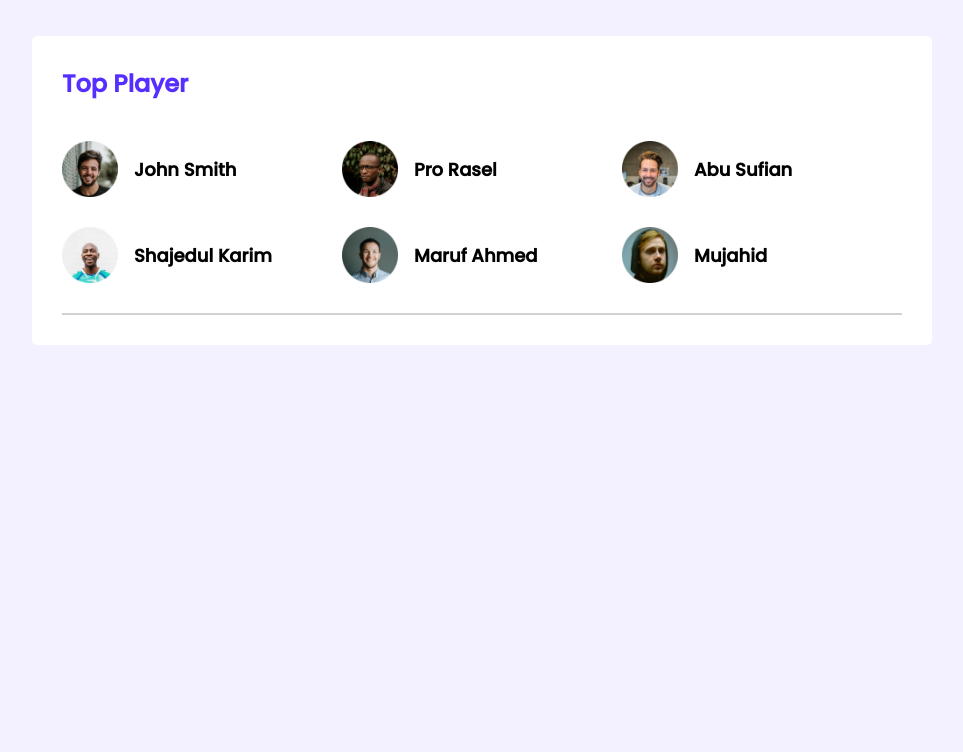
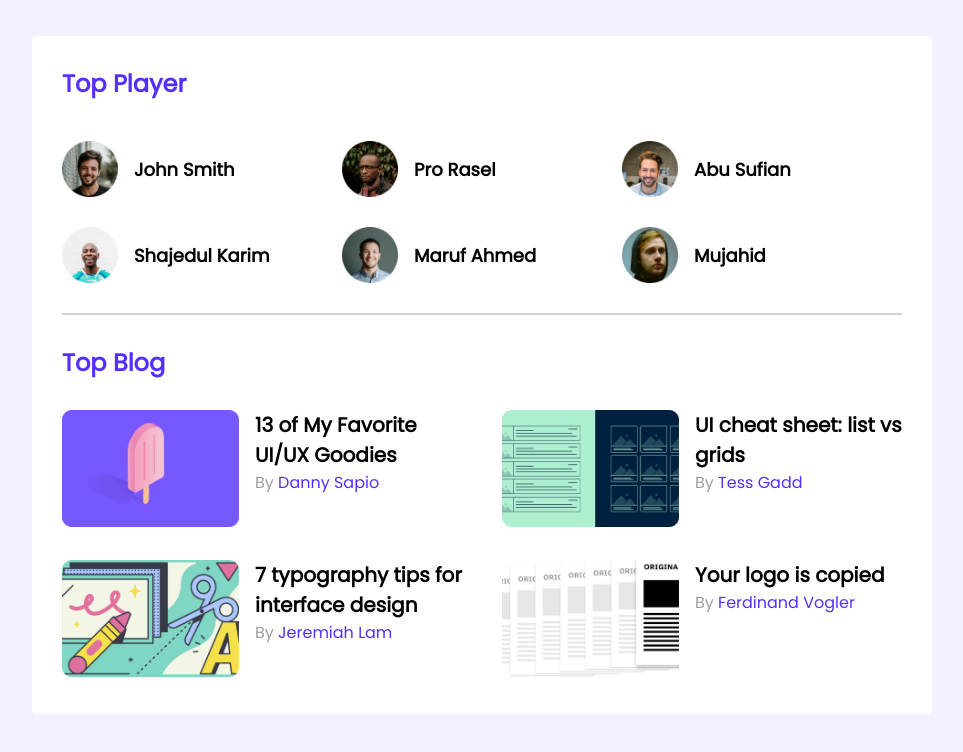
Before and after one commit to tasnimulshadi/ph-leader-board, a plain HTML site: page index.html in a window 1280 px wide. Shown: the whole page, without its empty margins (158-1121 px from the left). Drawn offline with Linux system fonts and the light colour scheme.

Commit message:
top blog

```diff
--- a/index.html
+++ b/index.html
@@ -18,35 +18,76 @@
         <section class="container">
             <!-- top player -->
             <div class="top-players">
-                <h2>Top Player</h2>
+                <h2 class="section-title">Top Player</h2>
                 <div class="players">
                     <div class="player">
                         <img src="images/players/player-1.png" alt="">
-                        <h3>John Smith</h3>
+                        <h4>John Smith</h4>
                     </div>
                     <div class="player">
                         <img src="images/players/player-2.png" alt="">
-                        <h3>Pro Rasel</h3>
+                        <h4>Pro Rasel</h4>
                     </div>
                     <div class="player">
                         <img src="images/players/player-3.png" alt="">
-                        <h3>Abu Sufian</h3>
+                        <h4>Abu Sufian</h4>
                     </div>
                     <div class="player">
                         <img src="images/players/player-4.png" alt="">
-                        <h3>Shajedul Karim</h3>
+                        <h4>Shajedul Karim</h4>
                     </div>
                     <div class="player">
                         <img src="images/players/player-5.png" alt="">
-                        <h3>Maruf Ahmed</h3>
+                        <h4>Maruf Ahmed</h4>
                     </div>
                     <div class="player">
                         <img src="images/players/player-6.png" alt="">
-                        <h3>Mujahid</h3>
+                        <h4>Mujahid</h4>
                     </div>
                 </div>
             </div>
             <hr>
+            <div class="top-blogs">
+                <h2 class="section-title">Top Blog</h2>
+                <div class="blogs">
+                    <article class="blog">
+                        <div class="blog-thumbnail">
+                            <img src="images/blogs/blog-1.png" alt="">
+                        </div>
+                        <div class="blog-info">
+                            <h3>13 of My Favorite UI/UX Goodies</h3>
+                            <p>By <a href="">Danny Sapio</a></p>
+                        </div>
+                    </article>
+                    <article class="blog">
+                        <div class="blog-thumbnail">
+                            <img src="images/blogs/blog-2.png" alt="">
+                        </div>
+                        <div class="blog-info">
+                            <h3>UI cheat sheet: list vs grids</h3>
+                            <p>By <a href="">Tess Gadd</a></p>
+                        </div>
+                    </article>
+                    <article class="blog">
+                        <div class="blog-thumbnail">
+                            <img src="images/blogs/blog-3.png" alt="">
+                        </div>
+                        <div class="blog-info">
+                            <h3>7 typography tips for interface design</h3>
+                            <p>By <a href="">Jeremiah Lam</a></p>
+                        </div>
+                    </article>
+                    <article class="blog">
+                        <div class="blog-thumbnail">
+                            <img src="images/blogs/blog-4.png" alt="">
+                        </div>
+                        <div class="blog-info">
+                            <h3>Your logo is copied</h3>
+                            <p>By <a href="">Ferdinand Vogler</a></p>
+                        </div>
+                    </article>
+                </div>
+            </div>
         </section>
     </main>
 
--- a/style.css
+++ b/style.css
@@ -1,5 +1,5 @@
 /* fonts */
-@import url('https://fonts.googleapis.com/css2?family=Poppins:wght@500&display=swap');
+@import url('https://fonts.googleapis.com/css2?family=Poppins&display=swap');
 
 /* css custom properties */
 :root {
@@ -18,6 +18,10 @@ body {
     /* css custom property */
 }
 
+h3 {
+    font-size: 20px;
+}
+
 .container {
     background-color: white;
     /* width: 870px; */
@@ -27,9 +31,14 @@ body {
 }
 
 hr {
-    /* width: 807px; */
     border: 1px solid #D1D1D1;
     background-color: #D1D1D1;
+}
+
+.section-title {
+    font-size: 24px;
+    color: #562EFF;
+    margin-bottom: 10px;
 }
 
 main {
@@ -42,15 +51,11 @@ main {
 /* top player */
 .top-players {}
 
-.top-players h2 {
-    font-size: 24px;
-    color: #562EFF;
-    margin-bottom: 10px;
-}
+
 
 .players {
     display: grid;
-    grid-template-columns: 1fr 1fr 1fr;
+    grid-template-columns: repeat(3, 1fr);
     row-gap: 30px;
     padding: 30px 0;
 }
@@ -65,9 +70,57 @@ main {
     width: 56px;
 }
 
-.player h3 {
+.player h4 {
     margin-left: 16px;
     font-size: 18px;
 }
 
 /* top bolg */
+.top-blogs {
+    margin-top: 30px;
+}
+
+.blogs {
+    display: grid;
+    grid-template-columns: 1fr 1fr;
+    gap: 26px 40px;
+    margin-top: 30px;
+}
+
+.blog {
+    display: flex;
+    column-gap: 16px;
+}
+
+.blog-thumbnail {}
+
+.blog-thumbnail img {
+    width: 177px;
+    height: 117px;
+    cursor: pointer;
+    transition: transform .5s;
+}
+
+.blog-thumbnail img:hover {
+    transform: scale(1.1)
+}
+
+.blog-info {}
+
+.blog-info h3 {
+    font-size: 20px;
+}
+
+.blog-info p {
+    font-size: 16px;
+    color: #9F9F9F;
+}
+
+.blog-info p a {
+    color: #562EFF;
+    text-decoration: none;
+}
+
+.blog-info p a:hover {
+    font-weight: 600;
+}
```
